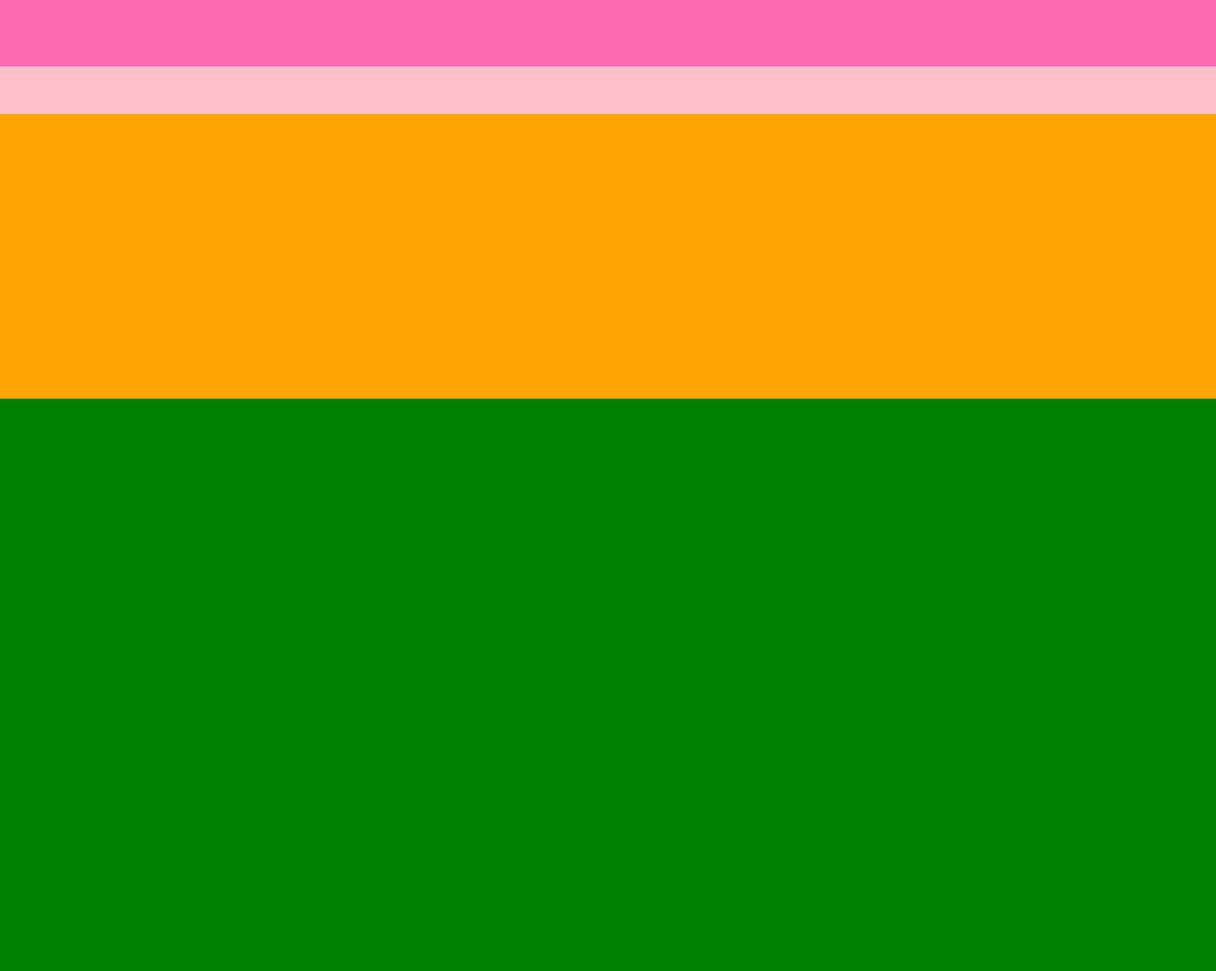
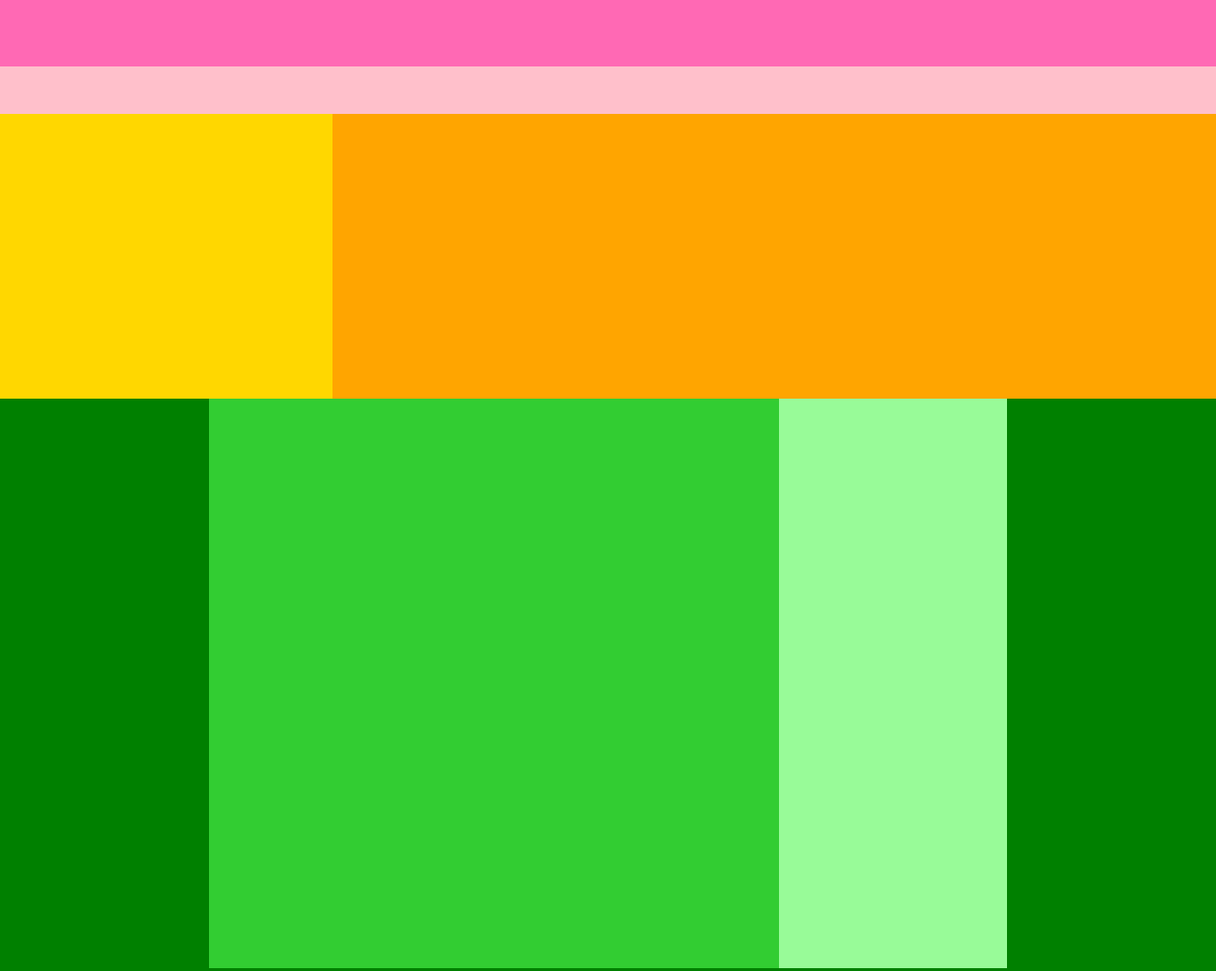
Before and after one commit to Gruinch/Caravan2, a plain HTML site: page index.html in a window 1280 px wide. Shown: the top 1023 px of the page at 95% size. Drawn offline with Linux system fonts and the light colour scheme.

Commit message:
[Add]Flex blog sidebarの横並び、中央よせ

```diff
--- a/index.html
+++ b/index.html
@@ -12,9 +12,14 @@
       <div class="header-bottom"></div>
     </div>
 
-    <div class="main-visual"></div>
+    <div class="main-visual">
+      <div class="main-visual-content"></div>
+    </div>
 
-    <div class="main"></div>
+    <div class="main">
+      <div class="blog"></div>
+      <div class="sidebar"></div>
+  </div>
 
     <div class="footer"></div>
   </body>
--- a/style.css
+++ b/style.css
@@ -28,10 +28,30 @@
   background-color: orange;
 }
 
+.main-visual-content {
+  width: 350px;
+  height: 300px;
+  background-color: gold;
+}
+
 .main {
   width: 100%;
   height: 1400px;
   background-color: green;
+  display: flex;
+  justify-content: center; /*子要素の横並び、中央寄せ*/
+}
+
+.blog {
+  width: 600px;
+  height: 600px;
+  background-color: limegreen;
+}
+
+.sidebar {
+  width: 240px;
+  height: 600px;
+  background-color: palegreen;
 }
 
 .footer {
```
